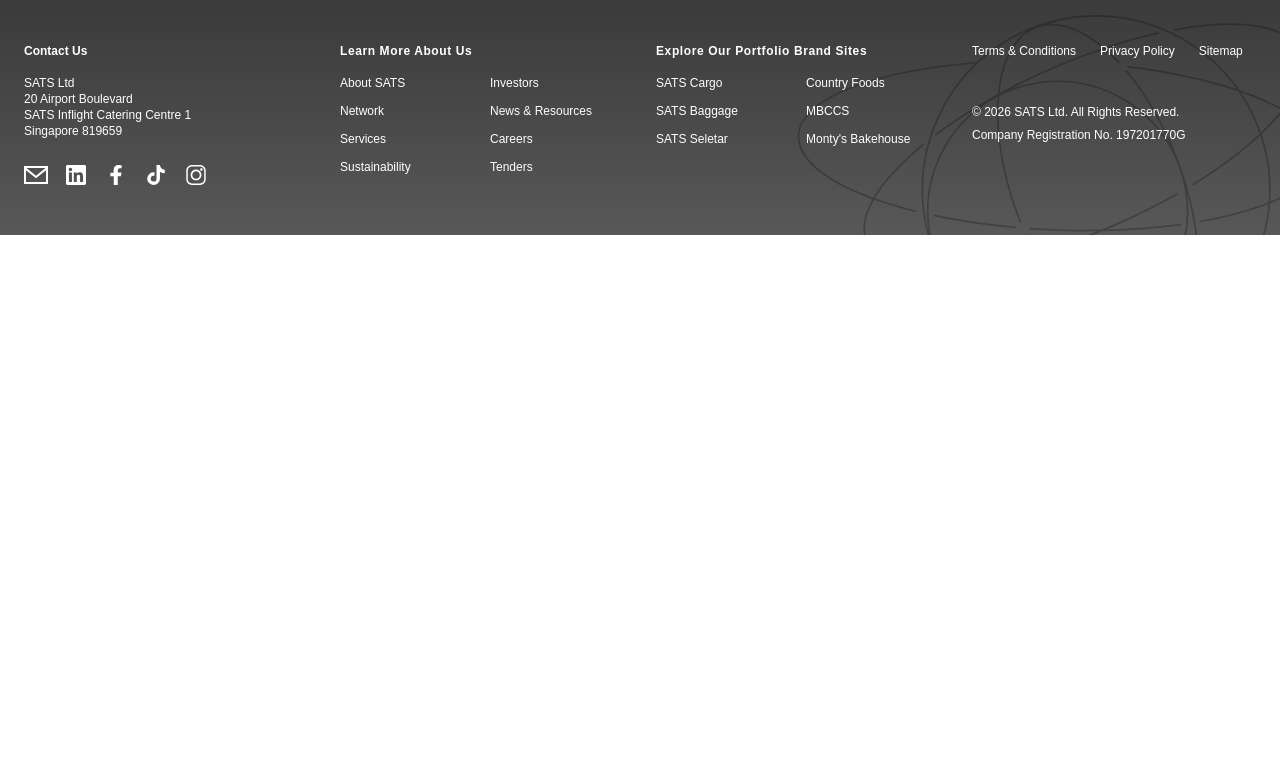
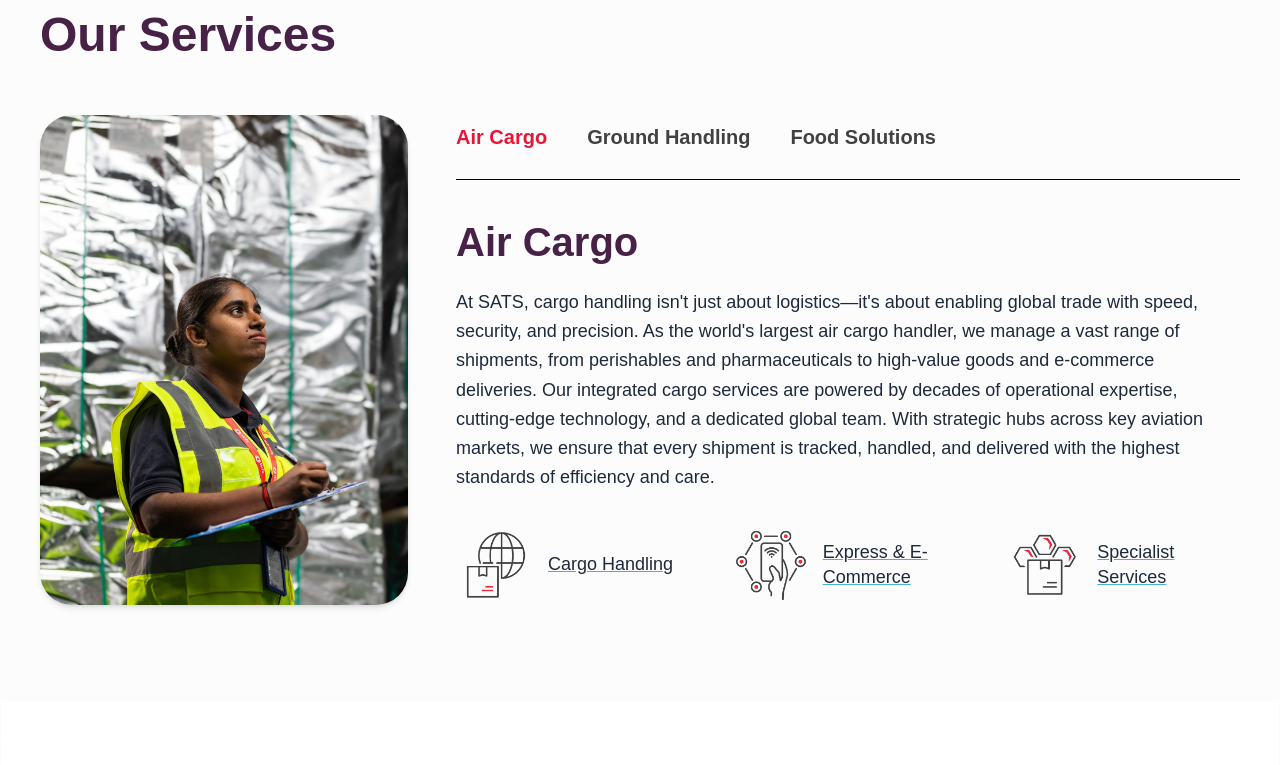
Before and after one commit to DVHorizon/demo-sats, a Next.js app: page / in a window 1280 px wide. Shown: the part 4180-4945 px from the top of the page. Before the commit the page ends 4415 px from the top, so only its background shows below. Built offline with nearby package versions, Linux system fonts and the light colour scheme.

Commit message:
feat: integrate new sections to home and adjust footer spacing

```diff
--- a/app/page.tsx
+++ b/app/page.tsx
@@ -3,6 +3,8 @@
 import OurStories from "@/component/home/OurStories";
 import Investors from "@/component/home/Investors";
 import GlobalNetwork from "@/component/home/GlobalNetwork";
+import OurServices from "@/component/home/OurServices";
+import Sustainability from "@/component/home/Sustainability";
 
 export default function Home() {
   return (
@@ -12,6 +14,8 @@
       <OurStories />
       <Investors />
       <GlobalNetwork />
+      <OurServices />
+      <Sustainability />
     </main>
   );
 }
--- a/component/layout/Footer.tsx
+++ b/component/layout/Footer.tsx
@@ -2,7 +2,7 @@
 
 export default function Footer() {
     return (
-        <footer className="relative overflow-hidden bg-gradient-to-b from-[#3a3a3a] to-[#585858] text-white py-12 text-xs mt-20">
+        <footer className="relative overflow-hidden bg-gradient-to-b from-[#3a3a3a] to-[#585858] text-white py-12 text-xs">
             {/* Khối hình SVG nền chìm phía sau */}
             <div className="absolute inset-0 z-0 pointer-events-none flex justify-end items-end">
                 <svg
```
